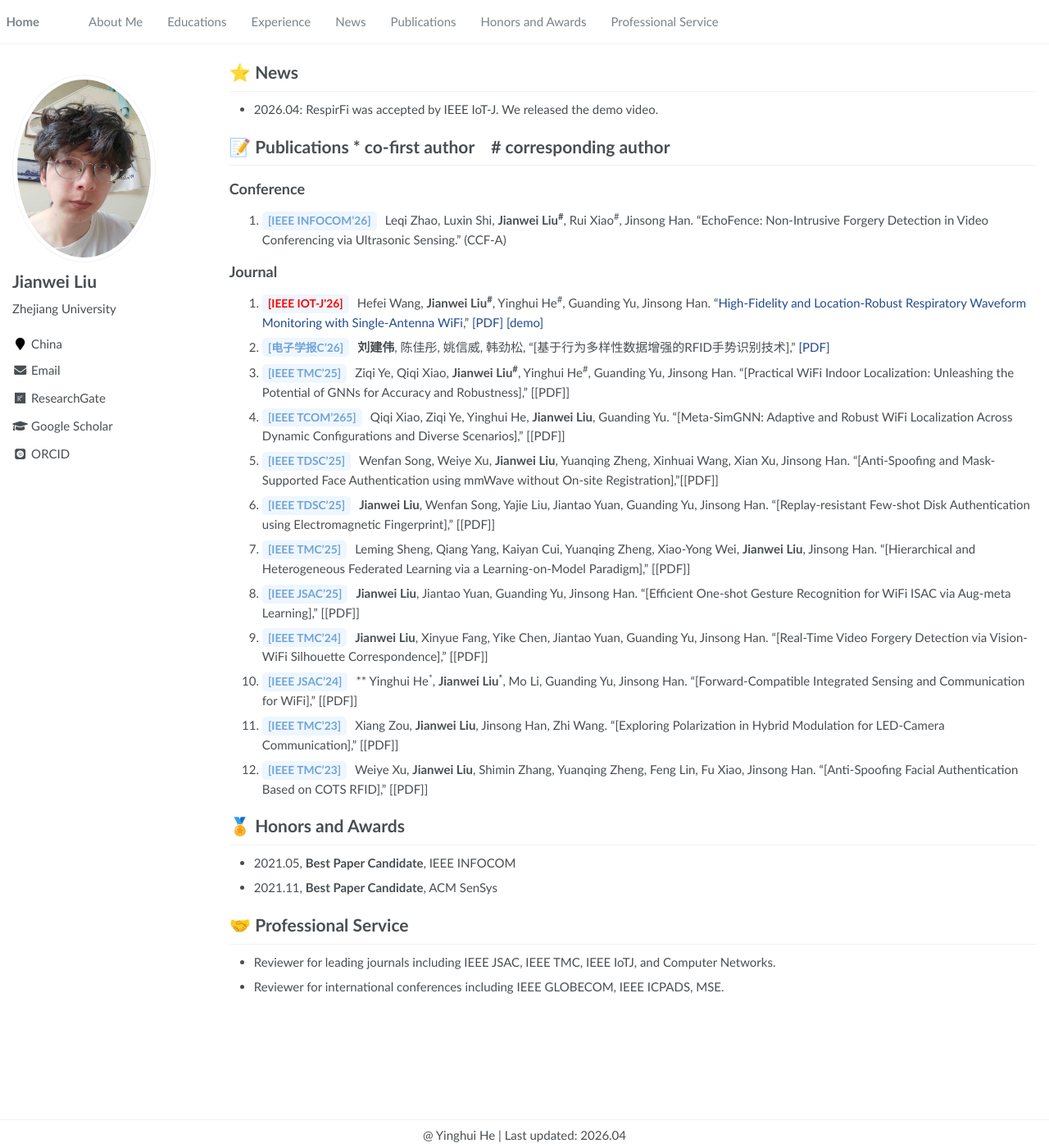
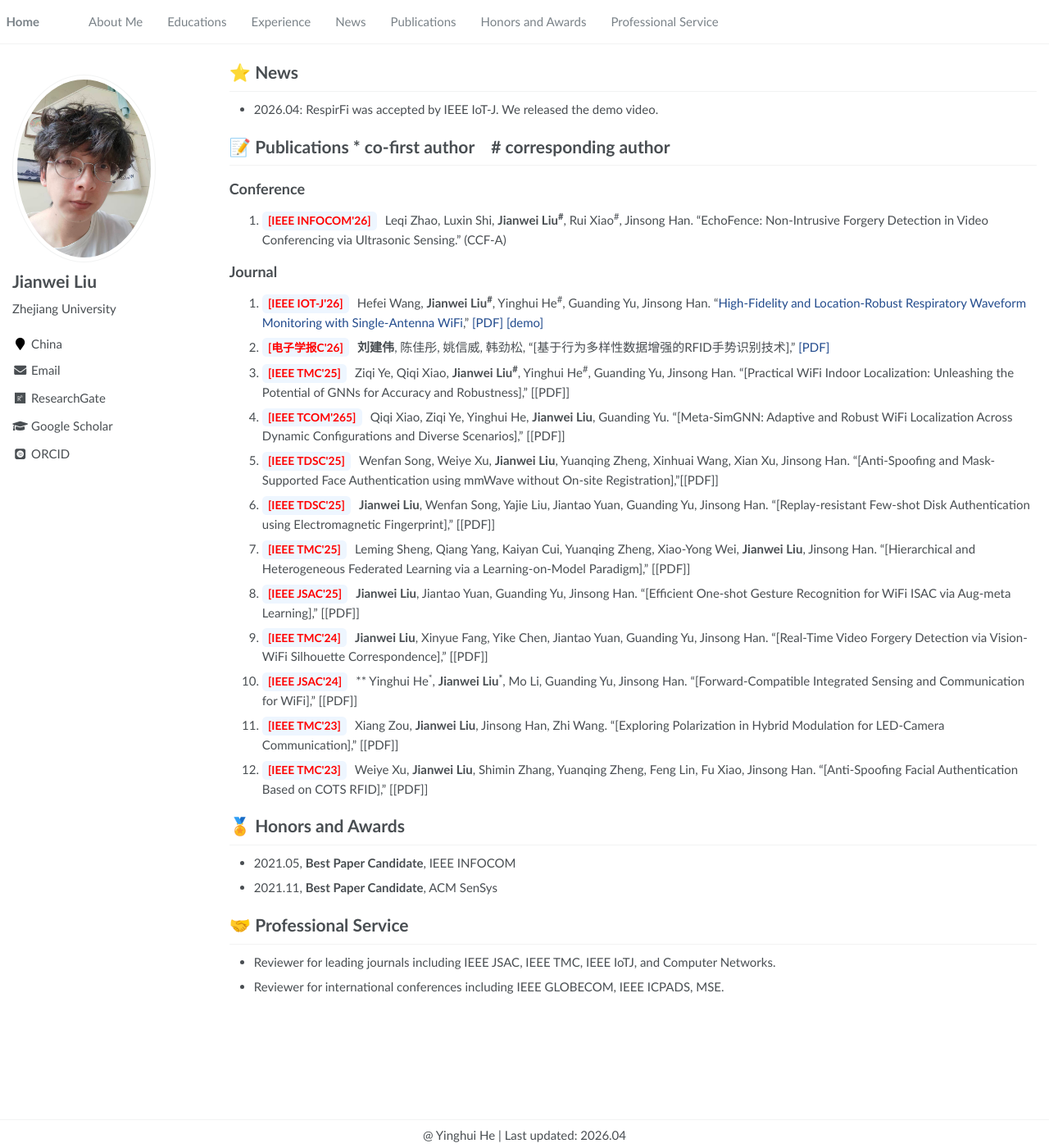
Before and after one commit to DragonflyCaptainL/DragonflyCaptainL.github.io, a Jekyll site: the page built from _pages/about.md, in a window 1280 px wide and 1400 px high, scrolled down 501 px. Shown: the whole window at 82% size. Built offline with Jekyll 4.4.1, drawn with Linux system fonts in a browser that asks for light colours; some web fonts are replaced.

Commit message:
Update about.md

```diff
--- a/_pages/about.md
+++ b/_pages/about.md
@@ -56,21 +56,21 @@ If you have any questions about my research, or if you are interested in potenti
 
 # 📝 Publications \* co-first author &nbsp;&nbsp; # corresponding author
 ## Conference
-2. <span class="pub-tag">[IEEE INFOCOM'26]</span> Leqi Zhao, Luxin Shi, **Jianwei Liu<sup>#</sup>**, Rui Xiao<sup>#</sup>, Jinsong Han. “EchoFence: Non-Intrusive Forgery Detection in Video Conferencing via Ultrasonic Sensing.” (CCF-A)
+2. <span class="pub-tag"><font color="Red">[IEEE INFOCOM'26]</font></span> Leqi Zhao, Luxin Shi, **Jianwei Liu<sup>#</sup>**, Rui Xiao<sup>#</sup>, Jinsong Han. “EchoFence: Non-Intrusive Forgery Detection in Video Conferencing via Ultrasonic Sensing.” (CCF-A)
 
 ## Journal
 1. <span class="pub-tag"><font color="Red">[IEEE IOT-J'26]</font></span> Hefei Wang, **Jianwei Liu<sup>#</sup>**, Yinghui He<sup>#</sup>, Guanding Yu, Jinsong Han. "[High-Fidelity and Location-Robust Respiratory Waveform Monitoring with Single-Antenna WiFi](https://ieeexplore.ieee.org/document/11494783)," [[PDF]](https://arxiv.org/pdf/2604.20397) [[demo]](pdf/RespirFi_demo.mp4)
-1. <span class="pub-tag">[电子学报C'26]</span> **刘建伟**, 陈佳彤, 姚信威, 韩劲松, “[基于行为多样性数据增强的RFID手势识别技术],” [[PDF]](https://www.ejournal.org.cn/previewFile?id=106574720&type=pdf&lang=zh)
-1. <span class="pub-tag">[IEEE TMC'25]</span> Ziqi Ye, Qiqi Xiao, **Jianwei Liu<sup>#</sup>**, Yinghui He<sup>#</sup>, Guanding Yu, Jinsong Han. "[Practical WiFi Indoor Localization: Unleashing the Potential of GNNs for Accuracy and Robustness]," [[PDF]]
-1. <span class="pub-tag">[IEEE TCOM'265]</span> Qiqi Xiao, Ziqi Ye, Yinghui He, **Jianwei Liu**, Guanding Yu. “[Meta-SimGNN: Adaptive and Robust WiFi Localization Across Dynamic Configurations and Diverse Scenarios],” [[PDF]]
-1. <span class="pub-tag">[IEEE TDSC'25]</span> Wenfan Song, Weiye Xu, **Jianwei Liu**, Yuanqing Zheng, Xinhuai Wang, Xian Xu, Jinsong Han. “[Anti-Spoofing and Mask-Supported Face Authentication using mmWave without On-site Registration],”[[PDF]]
-2. <span class="pub-tag">[IEEE TDSC'25]</span> **Jianwei Liu**, Wenfan Song, Yajie Liu, Jiantao Yuan, Guanding Yu, Jinsong Han. “[Replay-resistant Few-shot Disk Authentication using Electromagnetic Fingerprint],” [[PDF]]
-3. <span class="pub-tag">[IEEE TMC'25]</span> Leming Sheng, Qiang Yang, Kaiyan Cui, Yuanqing Zheng, Xiao-Yong Wei, **Jianwei Liu**, Jinsong Han. “[Hierarchical and Heterogeneous Federated Learning via a Learning-on-Model Paradigm],” [[PDF]]
-4. <span class="pub-tag">[IEEE JSAC'25]</span>  **Jianwei Liu**, Jiantao Yuan, Guanding Yu, Jinsong Han. “[Efficient One-shot Gesture Recognition for WiFi ISAC via Aug-meta Learning],” [[PDF]]
-5. <span class="pub-tag">[IEEE TMC'24]</span> **Jianwei Liu**, Xinyue Fang, Yike Chen, Jiantao Yuan, Guanding Yu, Jinsong Han. “[Real-Time Video Forgery Detection via Vision-WiFi Silhouette Correspondence],” [[PDF]]
-6. <span class="pub-tag">[IEEE JSAC'24]</span> ** Yinghui He<sup>*</sup>, **Jianwei Liu<sup>*</sup>**, Mo Li, Guanding Yu, Jinsong Han.  “[Forward-Compatible Integrated Sensing and Communication for WiFi],” [[PDF]]
-7. <span class="pub-tag">[IEEE TMC'23]</span> Xiang Zou, **Jianwei Liu**, Jinsong Han, Zhi Wang. “[Exploring Polarization in Hybrid Modulation for LED-Camera Communication],” [[PDF]]
-9. <span class="pub-tag">[IEEE TMC'23]</span> Weiye Xu, **Jianwei Liu**, Shimin Zhang, Yuanqing Zheng, Feng Lin, Fu Xiao, Jinsong Han. “[Anti-Spoofing Facial Authentication Based on COTS RFID],” [[PDF]]
+1. <span class="pub-tag"><font color="Red">[电子学报C'26]</font></span> **刘建伟**, 陈佳彤, 姚信威, 韩劲松, “[基于行为多样性数据增强的RFID手势识别技术],” [[PDF]](https://www.ejournal.org.cn/previewFile?id=106574720&type=pdf&lang=zh)
+1. <span class="pub-tag"><font color="Red">[IEEE TMC'25]</font></span> Ziqi Ye, Qiqi Xiao, **Jianwei Liu<sup>#</sup>**, Yinghui He<sup>#</sup>, Guanding Yu, Jinsong Han. "[Practical WiFi Indoor Localization: Unleashing the Potential of GNNs for Accuracy and Robustness]," [[PDF]]
+1. <span class="pub-tag"><font color="Red">[IEEE TCOM'265]</font></span> Qiqi Xiao, Ziqi Ye, Yinghui He, **Jianwei Liu**, Guanding Yu. “[Meta-SimGNN: Adaptive and Robust WiFi Localization Across Dynamic Configurations and Diverse Scenarios],” [[PDF]]
+1. <span class="pub-tag"><font color="Red">[IEEE TDSC'25]</font></span> Wenfan Song, Weiye Xu, **Jianwei Liu**, Yuanqing Zheng, Xinhuai Wang, Xian Xu, Jinsong Han. “[Anti-Spoofing and Mask-Supported Face Authentication using mmWave without On-site Registration],”[[PDF]]
+2. <span class="pub-tag"><font color="Red">[IEEE TDSC'25]</font></span> **Jianwei Liu**, Wenfan Song, Yajie Liu, Jiantao Yuan, Guanding Yu, Jinsong Han. “[Replay-resistant Few-shot Disk Authentication using Electromagnetic Fingerprint],” [[PDF]]
+3. <span class="pub-tag"><font color="Red">[IEEE TMC'25]</font></span> Leming Sheng, Qiang Yang, Kaiyan Cui, Yuanqing Zheng, Xiao-Yong Wei, **Jianwei Liu**, Jinsong Han. “[Hierarchical and Heterogeneous Federated Learning via a Learning-on-Model Paradigm],” [[PDF]]
+4. <span class="pub-tag"><font color="Red">[IEEE JSAC'25]</font></span>  **Jianwei Liu**, Jiantao Yuan, Guanding Yu, Jinsong Han. “[Efficient One-shot Gesture Recognition for WiFi ISAC via Aug-meta Learning],” [[PDF]]
+5. <span class="pub-tag"><font color="Red">[IEEE TMC'24]</font></span> **Jianwei Liu**, Xinyue Fang, Yike Chen, Jiantao Yuan, Guanding Yu, Jinsong Han. “[Real-Time Video Forgery Detection via Vision-WiFi Silhouette Correspondence],” [[PDF]]
+6. <span class="pub-tag"><font color="Red">[IEEE JSAC'24]</font></span> ** Yinghui He<sup>*</sup>, **Jianwei Liu<sup>*</sup>**, Mo Li, Guanding Yu, Jinsong Han.  “[Forward-Compatible Integrated Sensing and Communication for WiFi],” [[PDF]]
+7. <span class="pub-tag"><font color="Red">[IEEE TMC'23]</font></span> Xiang Zou, **Jianwei Liu**, Jinsong Han, Zhi Wang. “[Exploring Polarization in Hybrid Modulation for LED-Camera Communication],” [[PDF]]
+9. <span class="pub-tag"><font color="Red">[IEEE TMC'23]</font></span> Weiye Xu, **Jianwei Liu**, Shimin Zhang, Yuanqing Zheng, Feng Lin, Fu Xiao, Jinsong Han. “[Anti-Spoofing Facial Authentication Based on COTS RFID],” [[PDF]]
 
 
 # 🏅 Honors and Awards
```
